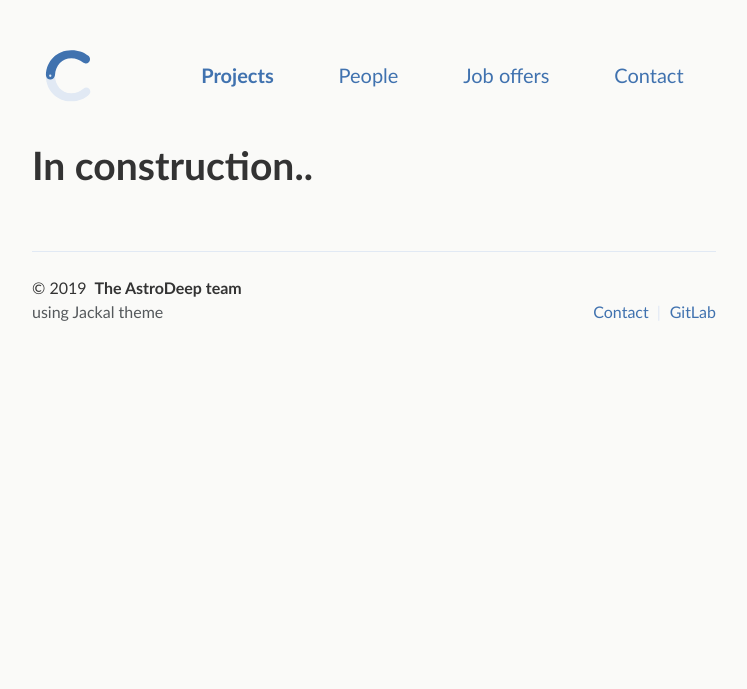
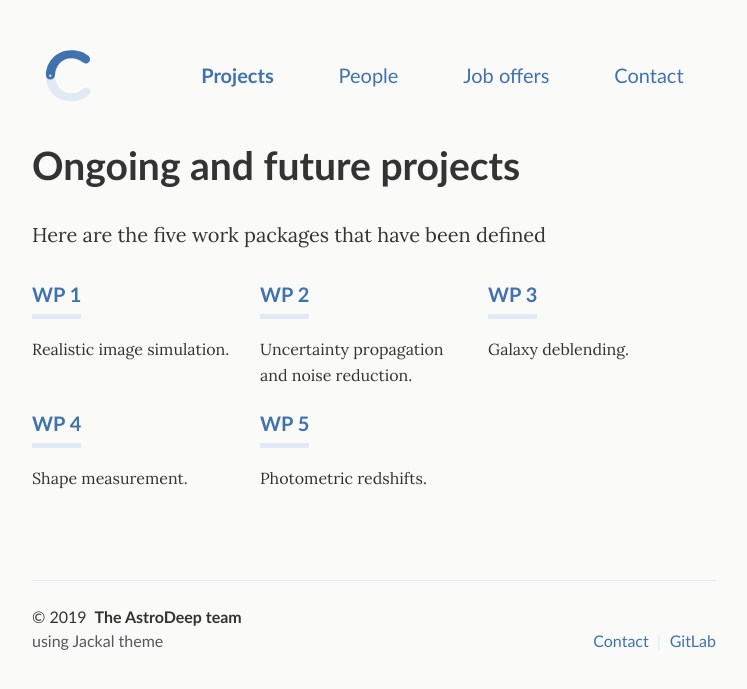
Before and after one commit to astrodeepnet/website, a Jekyll site: the page built from projects/index.html, in a window 1280 px wide. Shown: the top 689 px of the page, without its empty margins (266-1013 px from the left). Built offline with Jekyll 4.4.1, drawn with Linux system fonts in a browser that asks for light colours.

Commit message:
Add project holders

```diff
--- a/projects/index.html
+++ b/projects/index.html
@@ -1,7 +1,59 @@
 ---
 layout: page
 title: Projects
-subtitle: In construction..
+subtitle: Ongoing and future projects
 desc:
 permalink: /projects/
 ---
+
+<p>Here are the five work packages that have been defined </p>
+
+<div class="projects">
+    <div class="grid no-gutters">
+
+        <div class="unit one-third">
+            <div class="project">
+                <h4 class="project-title"><a href="wp1-sims/">WP 1</a></h4>
+                <p>Realistic image simulation.</p>
+            </div>
+        </div>
+
+        <div class="unit one-third">
+            <div class="project">
+                <h4 class="project-title"><a href="wp2-noise/">WP 2</a></h4>
+                <p>Uncertainty propagation and noise reduction.</p>
+            </div>
+        </div>
+
+        <div class="unit one-third">
+            <div class="project">
+                <h4 class="project-title"><a href="wp3-blending/">WP 3</a></h4>
+                <p>Galaxy deblending.</p>
+            </div>
+        </div>
+    </div><!-- grid -->
+
+    <div class="grid no-gutters">
+
+        <div class="unit one-third">
+            <div class="project">
+                <h4 class="project-title"><a href="wp4-shear/">WP 4</a></h4>
+                <p>Shape measurement.</p>
+            </div>
+        </div>
+
+        <div class="unit one-third">
+            <div class="project">
+                <h4 class="project-title"><a href="wp5-photoz/">WP 5</a></h4>
+                <p>Photometric redshifts.</p>
+            </div>
+        </div>
+
+        <!-- <div class="unit one-third">
+            <div class="project">
+                <h4 class="project-title"><a href="sample-project/">WP 6 (optional)</a></h4>
+                <p>Time series.</p>
+            </div>
+        </div> -->
+    </div><!-- grid -->
+</div>
```
Also changed, not shown: projects/WP1-image-simulation.md (added, +8 -0 lines), projects/WP2-uncertainty-mitigation.md (added, +8 -0 lines), projects/WP3-galaxy-deblending.md (added, +8 -0 lines), projects/WP4-shear-measurement.md (added, +8 -0 lines), projects/WP5-photometric-redshifts.md (added, +8 -0 lines).
